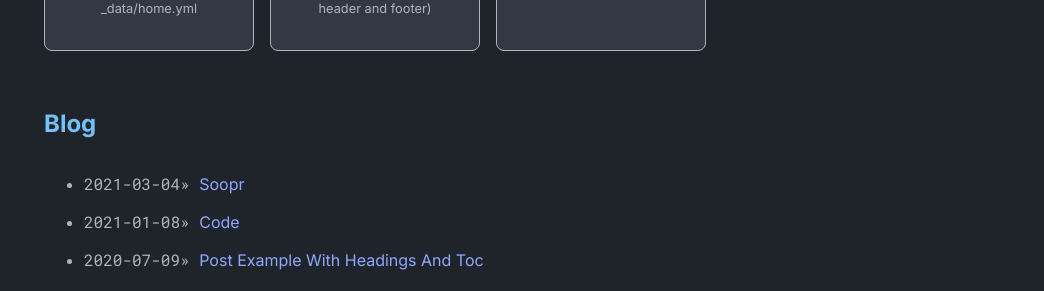
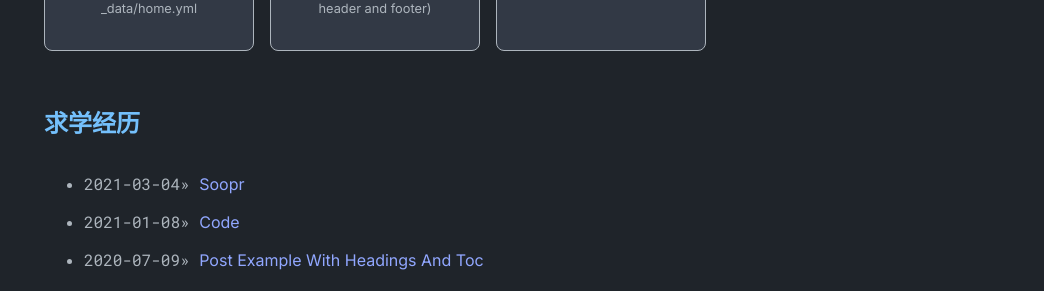
Before and after one commit to ypiao74/ypiao74.github.io, a Jekyll site: the page built from index.md, in a window 1280 px wide. Shown: the part 732-1023 px from the top of the page, without its empty margins (236-1280 px from the left). Built offline with Jekyll 4.4.1, drawn with Linux system fonts in a browser that asks for light colours.

Commit message:
Update _config.yml

```diff
--- a/_config.yml
+++ b/_config.yml
@@ -35,7 +35,7 @@ theme_config:
   home:
     title_projects: 工作经验
     title_misc_list: Details
-    title_blog: Blog
+    title_blog: 求学经历
     title_old_projects: Old Projects
 
 soopr:
```
